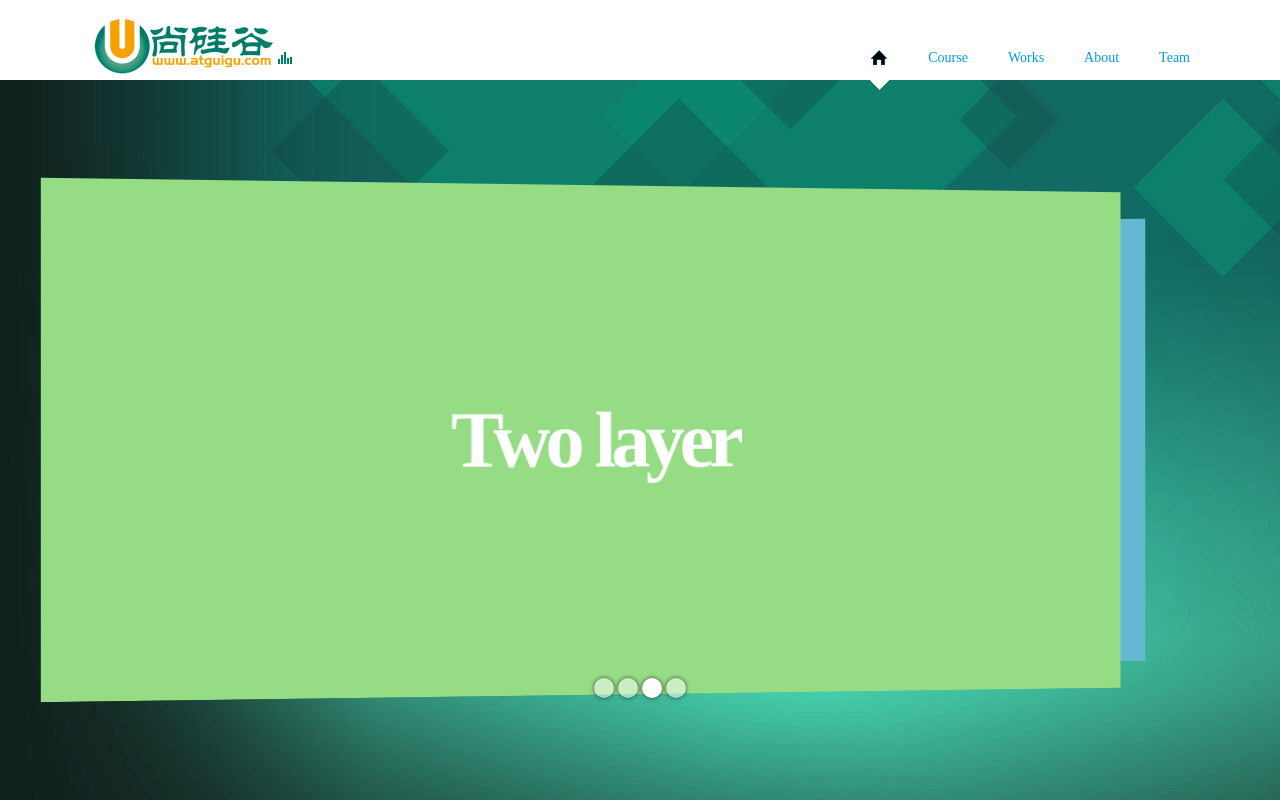
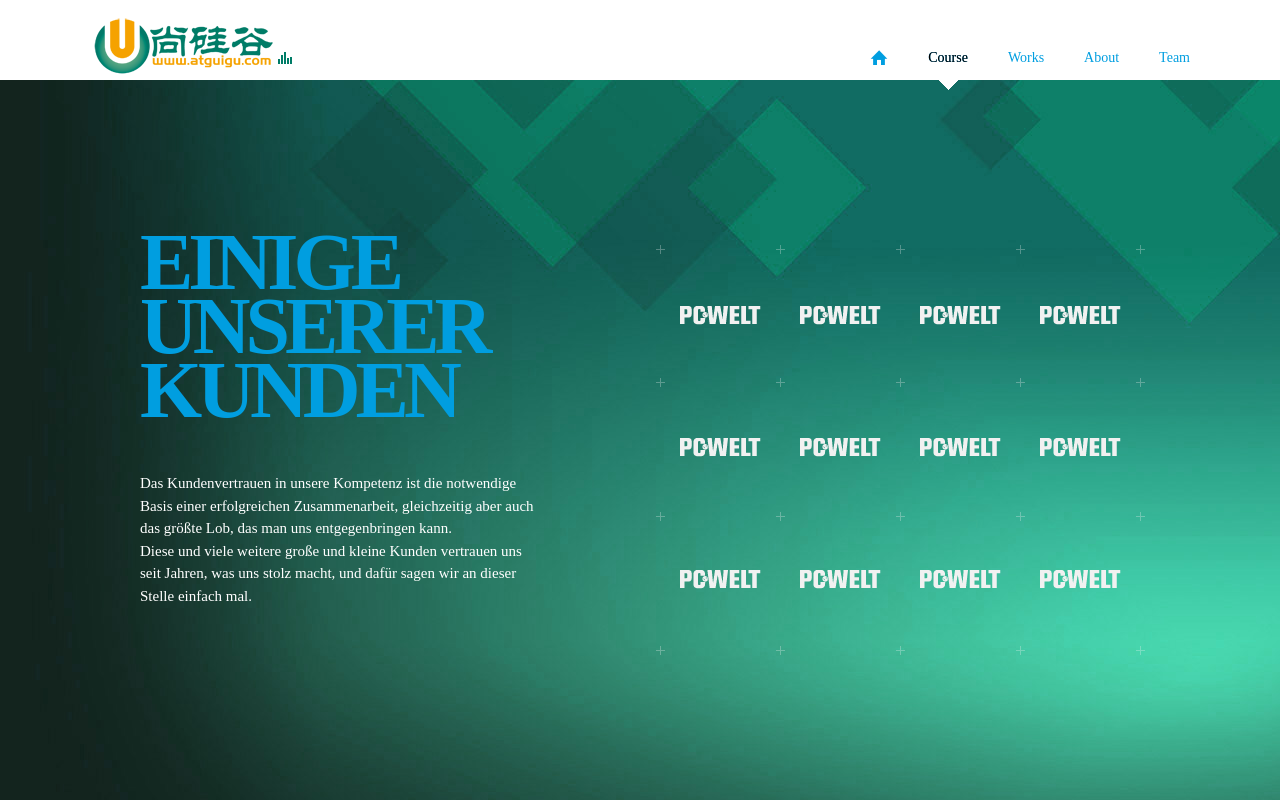
Before and after one commit to shanqiao1/pc, a plain HTML site: page index.html in a window 1280 px wide. Drawn offline with Linux system fonts and the light colour scheme.

Commit message:
'第二屏'

```diff
--- a/css/index.css
+++ b/css/index.css
@@ -12,9 +12,14 @@
 .common-title{
     color:#009ee0;
     font-size:80px;
-    line-height:0.8;
+    line-height: 0.8;
     font-weight:bold;
     letter-spacing:-5px;
+}
+.common-text{
+    color: white;
+    line-height: 1.5;
+    font-size: 15px;
 }
 
 
@@ -229,3 +234,67 @@
     50%{transform: translateX(40%) rotateY(-30deg) scale(.8)}
     100%{transform: translateZ(-200px); visibility: hidden}
 }
+.course-title{
+   margin: 50px;
+}
+.course-content{
+    width: 400px;
+    margin-left: 50px;
+}
+.course-List{
+    position: absolute;
+    top: 70px;
+    right:50px;
+    width: 480px;
+}
+.course-List li{
+    position: relative;
+    float: left;
+    width: 120px;
+    height: 132px;
+
+
+}
+.course-List .back{
+    position: absolute;
+    left:0;
+    top:0;
+    height: 100%;
+    background: #009ee0;
+    padding: 15px;
+    box-sizing: border-box;
+    transform: rotateY(180deg);
+    transition: transform 1s;
+    /*隐藏背面*/
+    backface-visibility: hidden;
+}
+.course-List .front{
+    height: 100%;
+    background-image: url("../img/pcwelt.png");
+    background-repeat: no-repeat;
+    background-position: center ;
+    transition: transform 1s;
+}
+.course-List li:hover .front{
+    transform: rotateY(180deg);
+}
+.course-List li:hover .back{
+    transform: rotateY(360deg);
+}
+.course-line li{
+    position: absolute;
+    top:65px;
+    width:9px;
+    height: 410px;
+    background-image: url("../img/plus_row.png");
+    background-repeat: no-repeat;
+
+}
+.course-line li:nth-child(1){right:45px;}
+.course-line li:nth-child(2){right:165px;}
+
+.course-line li:nth-child(3){right:285px;}
+
+.course-line li:nth-child(4){right:405px;}
+
+.course-line li:nth-child(5){right:525px;}
--- a/index.html
+++ b/index.html
@@ -61,7 +61,79 @@
 
                 </section>
             </li>
-            <li><section>course</section></li>
+            <li>
+                <section class="course">
+                <h2 class="course-title common-title">
+                    <span>EINIGE</span></br>
+                    <span>UNSERER</span></br>
+                    <span>KUNDEN</span>
+                </h2>
+                <p class="course-content common-text">Das Kundenvertrauen in unsere Kompetenz ist die notwendige Basis einer erfolgreichen Zusammenarbeit, gleichzeitig aber auch das größte Lob, das man uns entgegenbringen kann.
+                    <br>
+                Diese und viele weitere große und kleine Kunden vertrauen uns seit Jahren, was uns stolz macht, und dafür sagen wir an dieser Stelle einfach mal.</p>
+                <ul class="course-List">
+                   <li>
+                    <div class="front"></div>
+                    <div class="back">个人你把他你不是我</div>
+                  </li>
+                    <li>
+                        <div class="front"></div>
+                        <div class="back">个人你把他你不是我</div>
+                    </li>
+                    <li>
+                        <div class="front"></div>
+                        <div class="back">个人你把他你不是我</div>
+                    </li>
+                    <li>
+                        <div class="front"></div>
+                        <div class="back">个人你把他你不是我</div>
+                    </li>
+                    <li>
+                        <div class="front"></div>
+                        <div class="back">个人你把他你不是我</div>
+                    </li>
+                    <li>
+                        <div class="front"></div>
+                        <div class="back">个人你把他你不是我</div>
+                    </li>
+                    <li>
+                        <div class="front"></div>
+                        <div class="back">个人你把他你不是我</div>
+                    </li>
+                    <li>
+                        <div class="front"></div>
+                        <div class="back">个人你把他你不是我</div>
+                    </li>
+                    <li>
+                        <div class="front"></div>
+                        <div class="back">个人你把他你不是我</div>
+                    </li>
+                    <li>
+                        <div class="front"></div>
+                        <div class="back">个人你把他你不是我</div>
+                    </li>
+                    <li>
+                        <div class="front"></div>
+                        <div class="back">个人你把他你不是我</div>
+                    </li>
+                    <li>
+                        <div class="front"></div>
+                        <div class="back">个人你把他你不是我</div>
+                    </li>
+
+                </ul>
+                   <ul class="course-line">
+                       <li></li>
+                       <li></li>
+                       <li></li>
+                       <li></li>
+                       <li></li>
+                   </ul>
+
+            </section>
+             </li>
+
+
             <li><section>works</section></li>
             <li><section>about</section></li>
             <li><section>team</section></li>
--- a/js/index.js
+++ b/js/index.js
@@ -41,7 +41,7 @@
           contentUlNode.style.top = -contentHeight *nowindex +'px'
 
     }
-
+    move(1)
     /*内容区*/
     contentHandle();
     function contentHandle() {
@@ -93,7 +93,7 @@
 
     }
     }
-
+     /*窗口变化调整小箭头*/
     window.onresize = function () {
         arrowsNodes.style.left =  liNodes[nowindex].getBoundingClientRect().left + liNodes[nowindex].offsetWidth/2 - arrowWidth+'px';
 
@@ -150,7 +150,7 @@
        function autoPlay() {
            timer=setInterval(function () {
                nowindex++;
-
+               lastTime = Date.now();
                if(nowindex>=4) nowindex=0;
                homeCaruselNodes[nowindex].className = 'common-title right-show';
                homeCaruselNodes[lastindex].className = 'common-title left-hide';
@@ -161,4 +161,6 @@
            },2500);
        }
     }
+
+
 })
```
